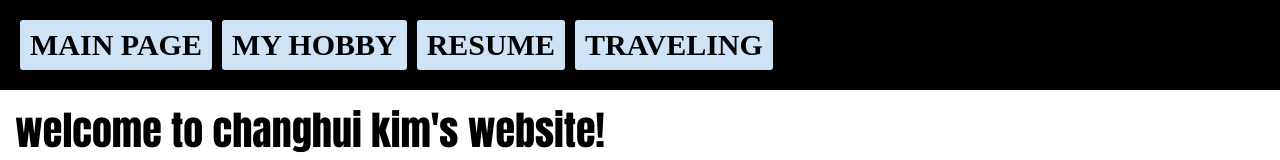
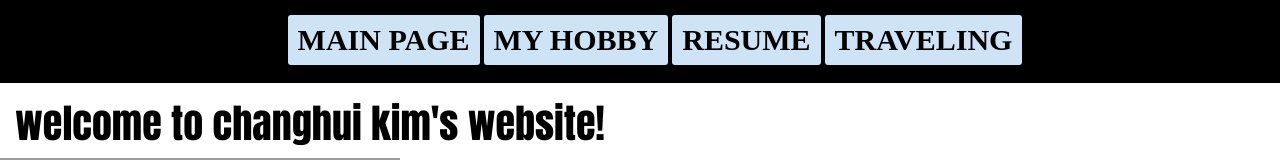
Before and after one commit to changhuikim/itmd361_fall2017_project3, a plain HTML site: page index.html in a window 1280 px wide. Shown: the top 160 px of the page. Drawn offline with Linux system fonts and the light colour scheme; some packages are replaced by stand-ins of ours; grey boxes are pictures that could not be loaded; a web font is replaced by a local one.

Commit message:
nav center

```diff
--- a/index.html
+++ b/index.html
@@ -14,7 +14,7 @@
 	<header>
 	<div id="container">
     <nav id= "link">
-    <ul>
+    <ul id="centeralign">
       <li><a href="index.html" title="main page">MAIN PAGE</a></li>
       <li><a href="my_hobbies.html" title = "my hobbies">MY HOBBY</a></li>
 	  <li><a href="resume.html" title = "my resume"> RESUME</a></li>
--- a/style.css
+++ b/style.css
@@ -44,14 +44,15 @@ nav#link ul{
 	overflow: hidden;
 	position:relative;
 	margin:auto;
+	text-align:center;
 }
 
 nav#link ul li{
-	display:block;
+	display:inline-block;
 	position:relative;
 	padding:5px 5px;
-    margin:5px 5px;
-    float:left;
+    margin:auto;
+text-align:center;
 }
 
 nav#link ul li a{
@@ -72,10 +73,7 @@ nav#link ul li a:hover{
 	background-color:yellow;
 	color:#000
 }
-#container{
-	margin:auto;
-	width:100%;
-}
+
 .clear {
 	clear: both;
 }
```
